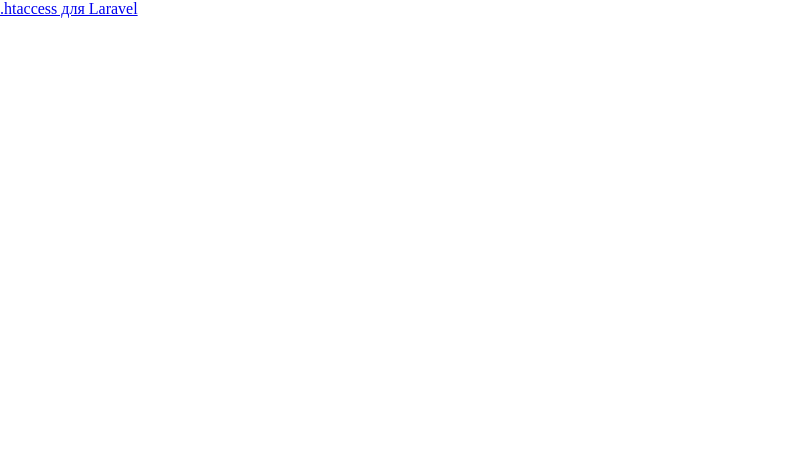
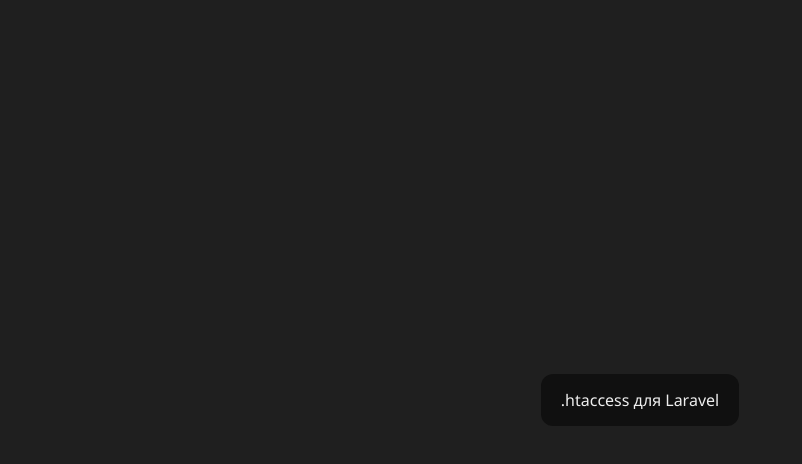
Before and after one commit to thejenja/laravel-stuff, a plain HTML site: page index.html in a window 1280 px wide. Shown: the whole page, without its empty margins (0-802 px from the left). Drawn offline with Linux system fonts and the light colour scheme.

Commit message:
Add files via upload

```diff
--- a/index.html
+++ b/index.html
@@ -7,6 +7,6 @@
     <link rel="stylesheet" href="style.css">
 </head>
 <body>
-    <a href=".htaccess">.htaccess для Laravel</a>
+    <a href="htaccess.txt">.htaccess для Laravel</a>
 </body>
 </html>
--- a/style.css
+++ b/style.css
@@ -1,5 +1,17 @@
-body{
+body {
+    background-color: #1f1f1f;
     margin: 0;
     display: flex;
     height: 100dvh;
+    justify-content: center;
+    align-items: center;
+    font-family: 'Segoe UI', Tahoma, Geneva, Verdana, sans-serif;
+    gap: 10px;
 }
+a{
+    color: #eee;
+    background-color: #101010;
+    padding: 15px 20px;
+    text-decoration: none;
+    border-radius: 12px;
+}
```
Also changed, not shown: htaccess.txt (added).
